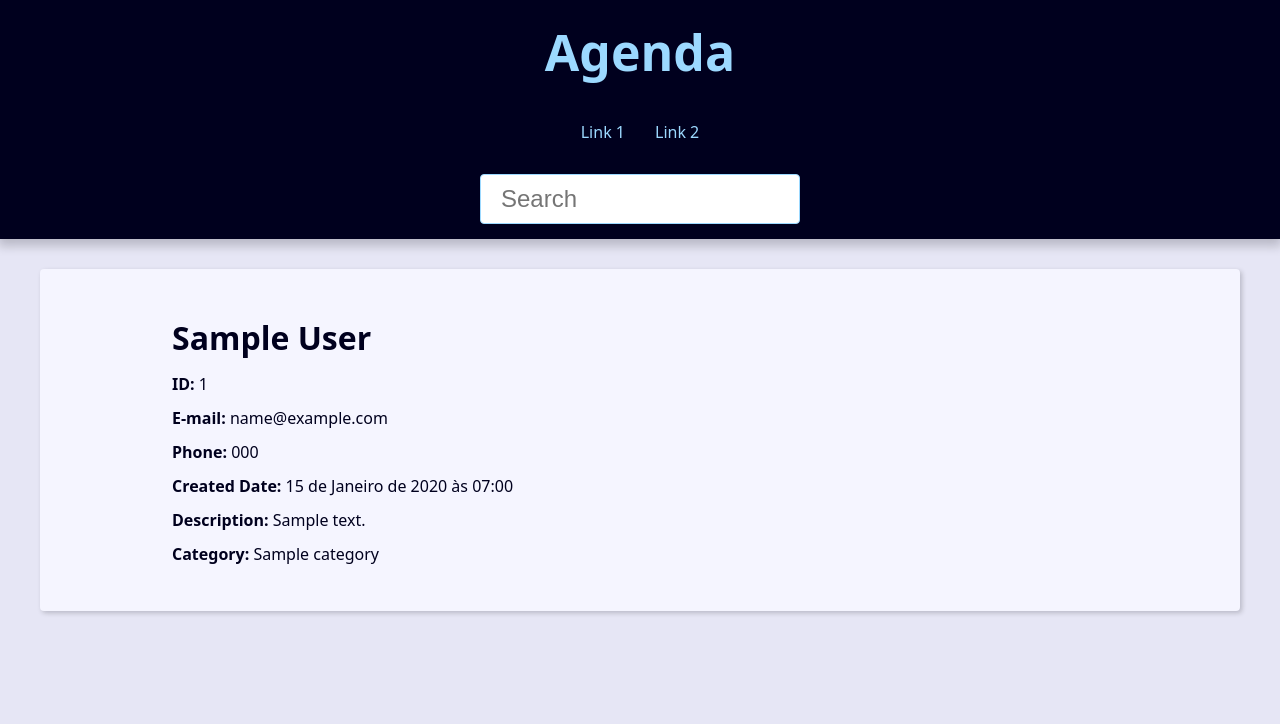
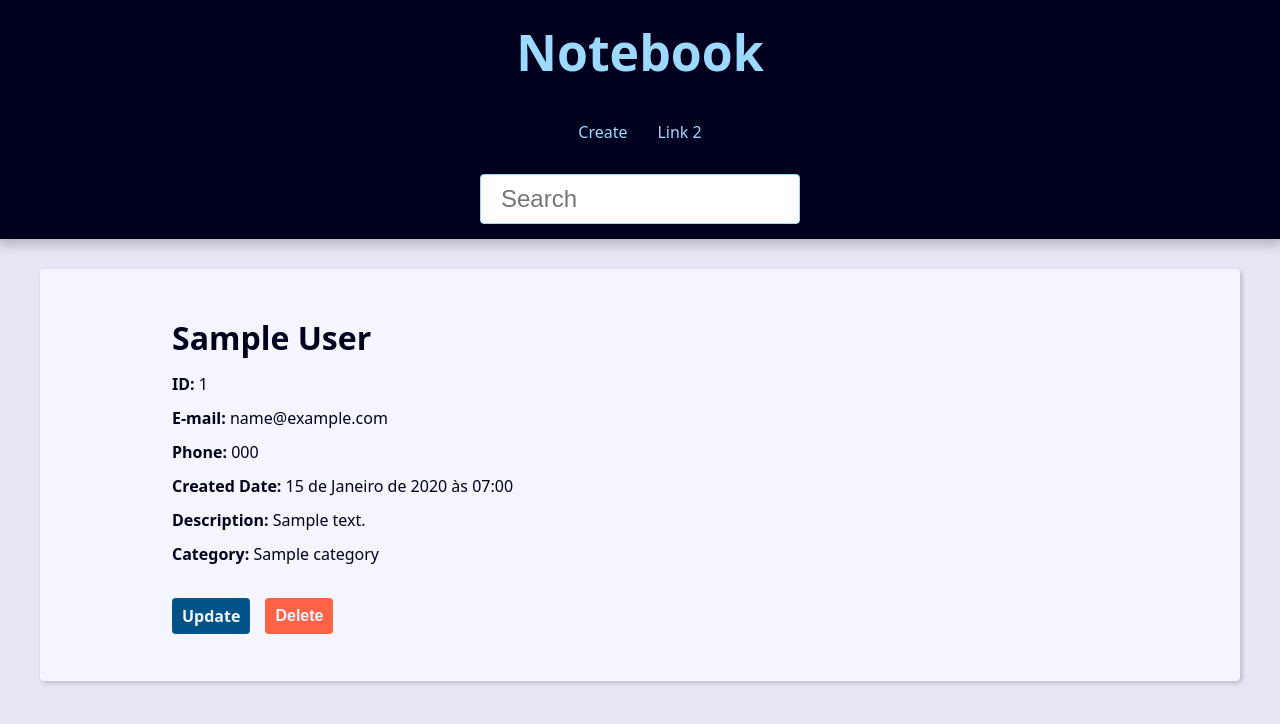
Before and after one commit to Aragaojorge/Notebook, a Django app: page /contact/1/detail in a window 1280 px wide. Shown: the top 724 px of the page. Run offline with Django 4.2, Linux system fonts and the light colour scheme; tables that the repository leaves empty hold one stand-in row (values such as "Sample post").

Commit message:
Created update function and links to update and delete contact

```diff
--- a/base_static/global/css/style.css
+++ b/base_static/global/css/style.css
@@ -312,3 +312,23 @@
     filter: brightness(80%);
     box-shadow: 0 0 5px var(--link-dark-color);
   }
+
+  .contact-links {
+    margin-block: calc(var(--small-font-size) * 2);
+    display: flex;
+    align-items: center;
+    gap: 0 var(--spacing);
+  }
+
+  .btn-link {
+    font-size: var(--small-font-size);
+    text-decoration: none;
+    font-weight: bold;
+    padding: 1rem;
+    display: block;
+    line-height: var(--small-font-size);
+  }
+
+  .btn-delete {
+    background: tomato;
+  }
--- a/base_templates/global/partials/_header.html
+++ b/base_templates/global/partials/_header.html
@@ -1,13 +1,13 @@
 <header class="header">
 
     <h1 class="header-heading">
-        <a href="{% url 'contact:index' %}" class="header-link">Agenda</a>
+        <a href="{% url 'contact:index' %}" class="header-link">Notebook</a>
     </h1>
 
     <nav class="menu">
         <ul class="menu-list">
             <li class="menu-item">
-                <a href="" class="menu-link">Link 1</a>
+                <a href="{% url "contact:create" %}" class="menu-link">Create</a>
             </li>
             <li class="menu-item">
                 <a href="" class="menu-link">Link 2</a>
--- a/contact/templates/contact/contact.html
+++ b/contact/templates/contact/contact.html
@@ -13,6 +13,16 @@
         <p><b>Created Date:</b> {{ contact.created_date }} </p>
         <p><b>Description:</b> {{ contact.description }} </p>
         <p><b>Category:</b> {{ contact.category.name }} </p>
+
+        <div class="contact-links">
+            <!-- Update contact -->
+            <a class="btn btn-link" href="{% url 'contact:update' contact.id %}">Update</a>
+            <!-- Delete contact -->
+            <form action="" method="POST">
+            {% csrf_token %}
+                <button class="btn btn-link btn-delete" type="submit">Delete</button>
+            </form>
+        </div>
     </div>
 
 {% endblock content %}
--- a/contact/templates/contact/create.html
+++ b/contact/templates/contact/create.html
@@ -9,7 +9,7 @@
     <h2>Contact</h2>
 
     <form
-      action="{% url "contact:create" %}"
+      action="{{ form_action }}"
       method="POST"
       enctype="multipart/form-data"
     >
--- a/contact/urls.py
+++ b/contact/urls.py
@@ -9,5 +9,6 @@ urlpatterns = [
 
     # URL's for contact(CRUD)
     path('contact/<int:contact_id>/detail', views.contact, name='contact'),
+    path('contact/<int:contact_id>/update/', views.update, name='update'),
     path('contact/create/', views.create, name='create'),
 ]
```
Also changed, not shown: contact/views/contact_forms.py (+50 -5 lines).
